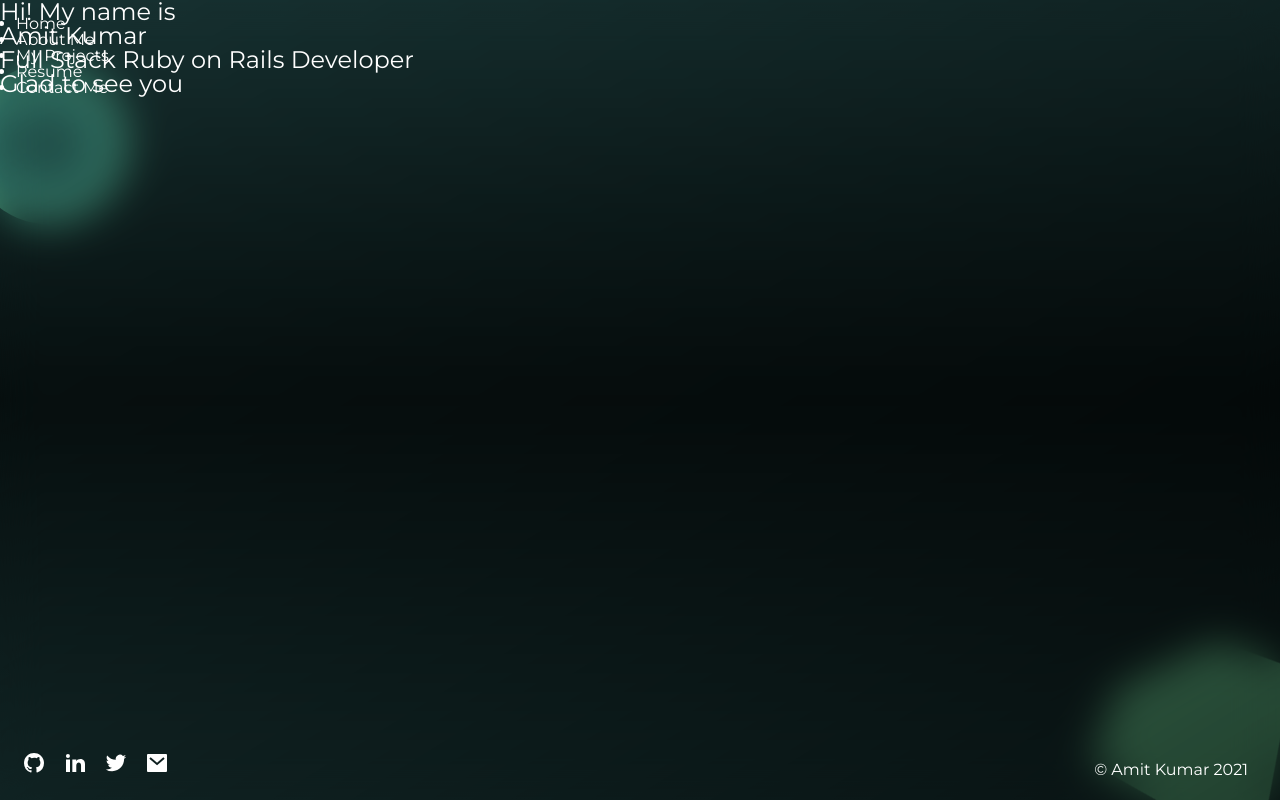
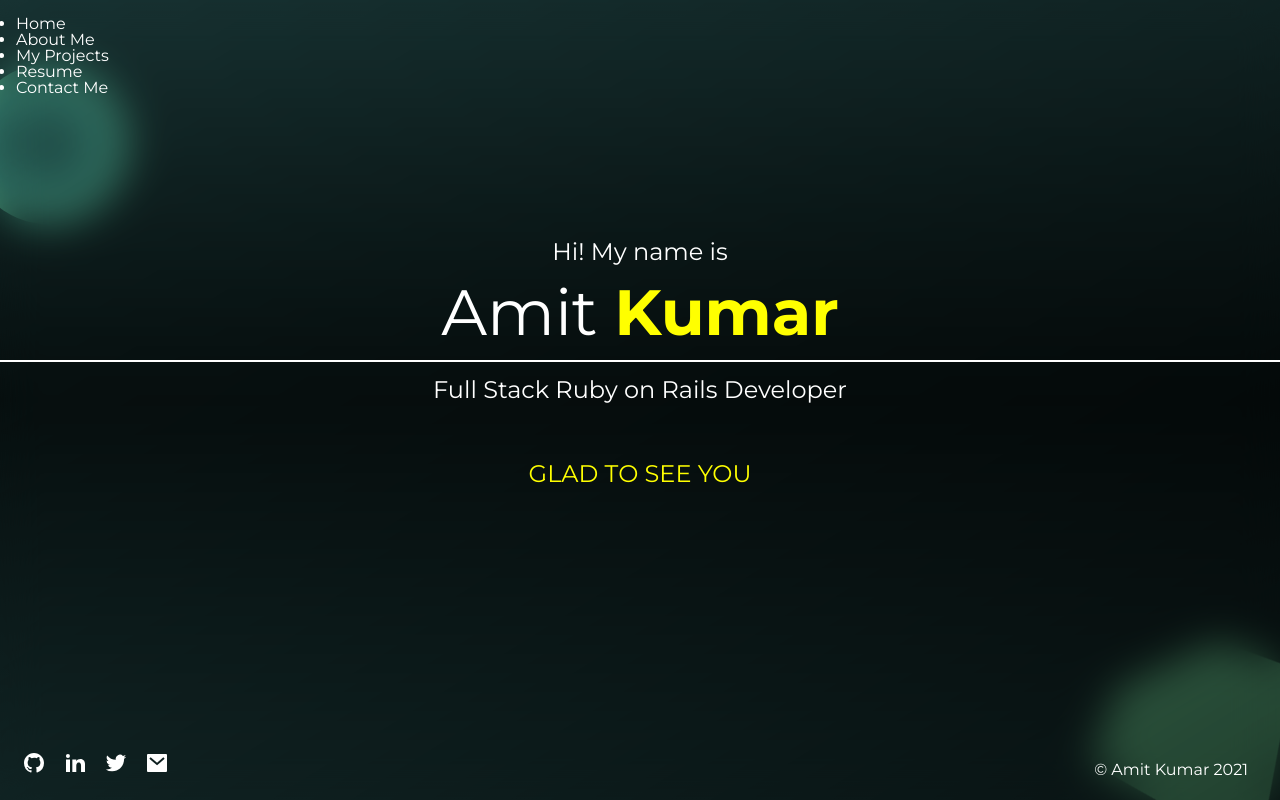
Before and after one commit to KumarAmitt/KumarAmitt, a plain HTML site: page index.html in a window 1280 px wide. Drawn offline with Linux system fonts and the light colour scheme.

Commit message:
Add style for home section

```diff
--- /dev/null
+++ b/scss/_home.scss
@@ -0,0 +1,28 @@
+
+.home {
+  height: 100%;
+  padding-top: 30vh;
+  overflow: hidden;
+  align-items: center;
+  text-align: center;
+
+
+  &__name {
+    font-size: 4rem;
+    padding-bottom: 1rem;
+    padding-top: 1rem;
+    margin-bottom: 1rem;
+    border-bottom: 2px solid #fff;
+
+    &--last {
+      color: $accent-color;
+      font-weight: 700;
+    }
+  }
+
+  .message {
+    margin-top: 2.5em;
+    text-transform: uppercase;
+    color: $accent-color;
+  }
+}
--- a/scss/main.scss
+++ b/scss/main.scss
@@ -1,5 +1,5 @@
 @import 'config';
-// @import 'home';
+@import 'home';
 // @import 'menu';
 // @import 'about';
 // @import 'projects';
```
Also changed, not shown: css/main.css, 1 other file.
